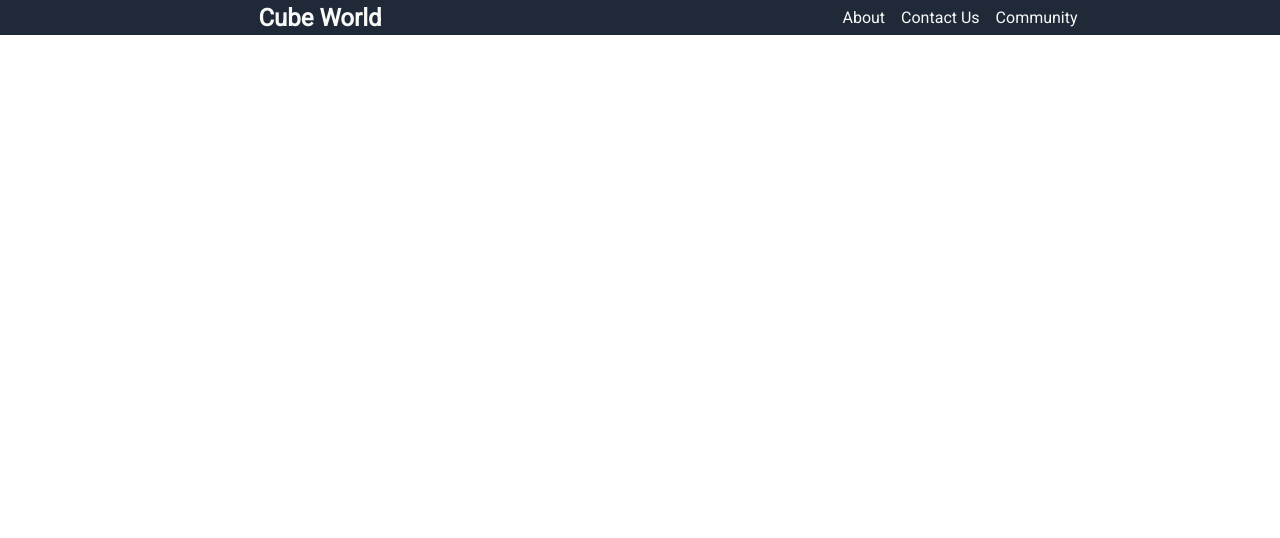
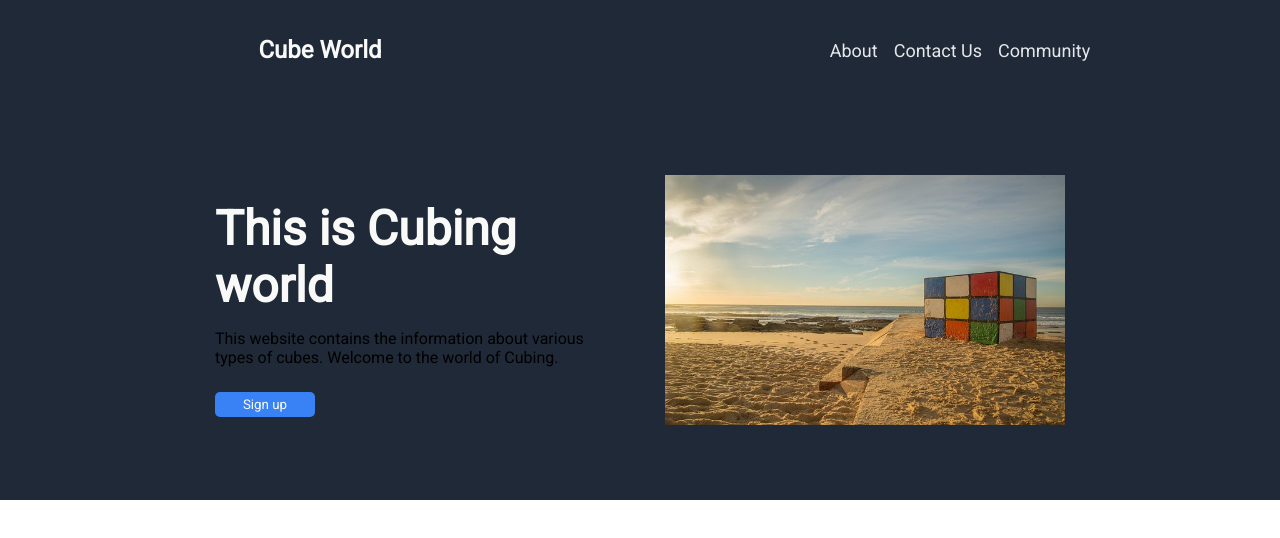
Before and after one commit to spirus-dev/odin-landing-page, a plain HTML site: page index.html in a window 1280 px wide. Drawn offline with Linux system fonts and the light colour scheme.

Commit message:
Added content in the head section of page
The head content part of the page is created and styled with flexbox properties. images folder has been added and will be used for all the images in this project.

```diff
--- a/index.html
+++ b/index.html
@@ -8,6 +8,7 @@
         <link rel="stylesheet" href="style.css">
     </head>
     <body>
+        <div class="head">
             <div class="navbar">
                 <div class="logo">Cube World</div>
                 <div class="links">
@@ -18,5 +19,16 @@
                     </ul>
                 </div>
             </div>
+            <div class="content">
+                <div>
+                    <h1>This is Cubing world</h1>
+                    <p>This website contains the information about various types of cubes. Welcome to the world of Cubing.</p>
+                    <button>Sign up</button>
+                </div>
+                <div>
+                    <img src="images/rubiks-cube-world.jpg" alt="This is a picture of cubes">
+                </div>
+            </div>
+        </div>
     </body>
 </html>
--- a/style.css
+++ b/style.css
@@ -6,10 +6,15 @@
     padding: 0;
     font-family: 'Roboto', sans-serif;;
 }
+
+.head{
+    display: flex;
+    flex-direction: column;
+    background-color: #1F2937;
+}
 .navbar{
     display:flex;
-    flex: 1;
-    background-color: #1F2937;
+    height: 100px;
 }
 
 .navbar .links ul{
@@ -17,12 +22,13 @@
     list-style: none;
     padding:8px;
     gap:16px;
-    justify-content: center;
 }
 
 .navbar .links ul li a{
+    display: flex;
     text-decoration: none;
-    color: #F9FAF8;
+    color: #E5E7EB;
+    font-size: 18px;
 }
 
 .logo{
@@ -36,5 +42,63 @@
 }
 
 .links{
+    display: flex;
+    justify-content: center;
+    align-items: center;
     flex: 1;
 }
+
+.content{
+    display: flex;
+    height: 400px;
+    width: auto;
+    padding: 50px;
+    align-items: center;
+    justify-content: center;
+    gap: 50px;
+}
+
+.content div{
+    align-items: center;
+    width: 400px;
+    height: 100px;
+}
+
+.content div:nth-child(1){
+    display: flex;
+    flex-direction: column;
+    align-items: flex-start;
+    justify-content: flex-start;
+    width: 400px;
+    height: 200px;
+    gap:15px;
+}
+.content div:nth-child(2){
+    display: flex;
+    align-items: center;
+    justify-content: center;
+    background-color: aliceblue;
+    width: 400px;
+    height: 200px;
+}
+
+.content img{
+    width: 400px;
+    height: 250px;
+}
+.content div button{
+    margin-top: 10px;
+    padding: 5px;
+    width: 100px;
+    background-color: #3882F6;
+    border-radius: 5px;
+    color: #F9FAF8;
+    border-style: none;
+    cursor: pointer;
+}
+
+.content div h1{
+    font-size: 48px;
+    font-weight: bolder;
+    color: #F9FAF8
+}
```
Also changed, not shown: images/rubiks-cube-world.jpg (added). Lines whose indentation alone changed are shown as unchanged.
